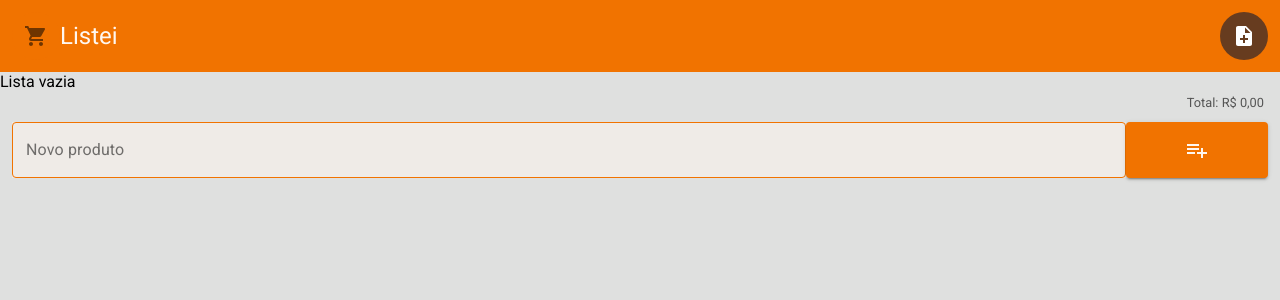
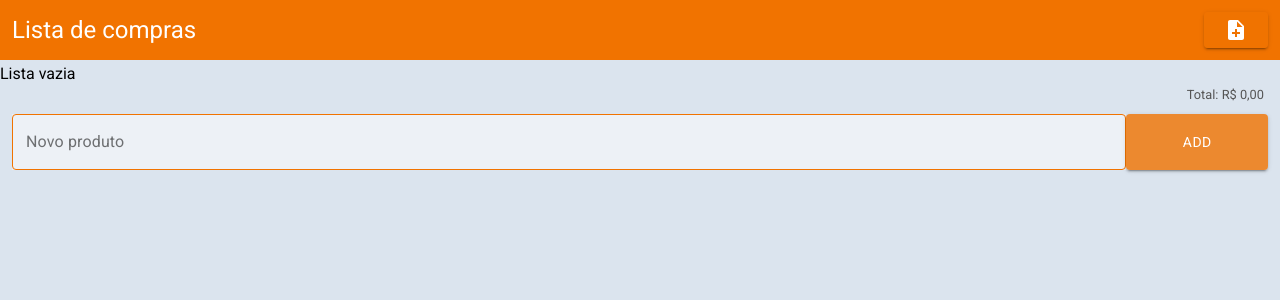
Before and after one commit to atreib/listeiv2, a React (Create React App) app: page / in a window 1280 px wide. Shown: the top 300 px of the page. Built offline with nearby package versions, Linux system fonts and the light colour scheme.

Commit message:
Revert "Issues/27: Improve theme UI"

```diff
--- a/package.json
+++ b/package.json
@@ -1,6 +1,6 @@
 {
   "name": "listei",
-  "version": "1.2.5",
+  "version": "1.2.4",
   "private": true,
   "dependencies": {
     "@material-ui/core": "^4.11.3",
--- a/src/components/pages/dashboard/DashboardPage.styles.tsx
+++ b/src/components/pages/dashboard/DashboardPage.styles.tsx
@@ -12,7 +12,7 @@ export {
   AppIconButton,
   AppCheckbox,
 } from './../../utils';
-export { NewListIcon, DeleteIcon, PlusIcon, MinusIcon, LogoIcon, AddProductIcon } from './../../utils/icons';
+export { NewListIcon, DeleteIcon, PlusIcon, MinusIcon } from './../../utils/icons';
 export { Product } from './Product';
 export { Quantity } from './Quantity';
 
@@ -23,11 +23,6 @@ export const ShoppingList = styled.div`
   display: flex;
   flex-direction: column;
   flex-wrap: wrap;
-`;
-
-export const TitleWrapper = styled.div`
-  display: flex;
-  align-items: center;
 `;
 
 export const ListTitle = styled.div`
@@ -42,7 +37,7 @@ export const ListTitle = styled.div`
 `;
 
 export const ListWrapper = styled.div`
-  padding: 0px 0px 4px 0px;
+  padding: 4px 0px 4px 0px;
 `;
 
 export const TotalPriceLabel = styled.div`
--- a/src/components/pages/dashboard/DashboardPage.tsx
+++ b/src/components/pages/dashboard/DashboardPage.tsx
@@ -6,16 +6,12 @@ import {
   NewProduct,
   ListWrapper,
   Product,
+  AppInput,
+  AppButton,
   AppList,
   NewListIcon,
   TotalPriceLabel,
   AppConfirmDialog,
-  LogoIcon,
-  TitleWrapper,
-  AddProductIcon,
-  AppIconButton,
-  AppInput,
-  AppButton,
 } from './DashboardPage.styles';
 import { colors } from './../../../helpers/theme';
 import { ShoppingListContext } from './../../../contexts';
@@ -120,21 +116,16 @@ export const DashboardPage = () => {
           <style>{`body { background-color: ${colors.background}; color: ${colors.contrastBackground}; }`}</style>
         </Helmet>
         <ListTitle>
-          <TitleWrapper>
-            <AppIconButton bgColor={colors.primary}>
-              <LogoIcon />
-            </AppIconButton>
-            Listei
-          </TitleWrapper>
+          <div>Lista de compras</div>
           <div>
-            <AppIconButton
+            <AppButton
               testId="startNewListBtn"
-              bgColor={colors.secondary}
-              fontColor={colors.contrastSecondary}
+              bgColor={colors.primary}
+              fontColor={colors.contrastPrimary}
               onClick={() => setIsStartNewListConfirmDialogOpened(true)}
             >
               <NewListIcon />
-            </AppIconButton>
+            </AppButton>
           </div>
         </ListTitle>
         <ListWrapper>
@@ -170,7 +161,7 @@ export const DashboardPage = () => {
             fontColor={colors.contrastPrimary}
             onClick={onAddNewProduct}
           >
-            <AddProductIcon />
+            Add
           </AppButton>
         </NewProduct>
       </ShoppingList>
--- a/src/components/pages/dashboard/Product.tsx
+++ b/src/components/pages/dashboard/Product.tsx
@@ -8,6 +8,7 @@ import {
   AppIconButton,
   AppCheckbox,
   Quantity,
+  DeleteIcon,
   AppConfirmDialog,
 } from './DashboardPage.styles';
 import { ProductModel } from '../../../models';
--- a/src/components/utils/buttons/AppButton.tsx
+++ b/src/components/utils/buttons/AppButton.tsx
@@ -21,7 +21,8 @@ interface ButtonProps {
 }
 
 const StyledButton = styled(Button)<ButtonProps>`
-  ${({ bgcolor }) => bgcolor && `background-color: ${bgcolor}; &:hover, &:focus { background-color: ${bgcolor}; } `}
+  ${({ bgcolor }) =>
+    bgcolor && `background-color: ${fade(bgcolor, 0.8)}; &:hover, &:focus { background-color: ${bgcolor}; } `}
   ${({ fontcolor }) => fontcolor && `color: ${fade(fontcolor, 1)};`}
 `;
 
--- a/src/components/utils/buttons/AppIconButton.tsx
+++ b/src/components/utils/buttons/AppIconButton.tsx
@@ -1,10 +1,11 @@
 import React, { ReactChild, ReactChildren } from 'react';
 import IconButton from '@material-ui/core/IconButton';
+import { fade } from '@material-ui/core/styles/colorManipulator';
 import styled from 'styled-components';
 
 interface ComponentProps {
   children: ReactChild | ReactChildren;
-  onClick?: () => void;
+  onClick: () => void;
   testId?: string;
   bgColor?: string;
   fontColor?: string;
@@ -18,8 +19,9 @@ interface ButtonProps {
 }
 
 const StyledIconButton = styled(IconButton)<ButtonProps>`
-  ${({ bgcolor }) => bgcolor && `background-color: ${bgcolor}; &:hover, &:focus { background-color: ${bgcolor}; } `}
-  ${({ fontcolor }) => fontcolor && `color: ${fontcolor};`}
+  ${({ bgcolor }) =>
+    bgcolor && `background-color: ${fade(bgcolor, 0.8)}; &:hover, &:focus { background-color: ${bgcolor}; } `}
+  ${({ fontcolor }) => fontcolor && `color: ${fade(fontcolor, 1)};`}
 
   &.MuiIconButton-sizeSmall {
     padding: 0px;
@@ -29,7 +31,7 @@ const StyledIconButton = styled(IconButton)<ButtonProps>`
 /**
  * Default icon button of our project
  * @param children: (ReactChild | ReactChildren) Button's content
- * @param onClick?: (onClick: () => void) Function to be called on button's click
+ * @param onClick: (onClick: () => void) Function to be called on button's click
  * @param bgColor?: (string) background hexadecimal color
  * @param fontColor?: (string) font hexadecimal color
  * @param disabled?: (boolean) Is input disabled?
--- a/src/components/utils/icons/Icons.tsx
+++ b/src/components/utils/icons/Icons.tsx
@@ -2,14 +2,5 @@ import DeleteIcon from '@material-ui/icons/Delete';
 import AddIcon from '@material-ui/icons/Add';
 import RemoveIcon from '@material-ui/icons/Remove';
 import NoteAddIcon from '@material-ui/icons/NoteAdd';
-import ShoppingCartIcon from '@material-ui/icons/ShoppingCart';
-import PlaylistAddIcon from '@material-ui/icons/PlaylistAdd';
 
-export {
-  DeleteIcon as DeleteIcon,
-  AddIcon as PlusIcon,
-  RemoveIcon as MinusIcon,
-  NoteAddIcon as NewListIcon,
-  ShoppingCartIcon as LogoIcon,
-  PlaylistAddIcon as AddProductIcon,
-};
+export { DeleteIcon as DeleteIcon, AddIcon as PlusIcon, RemoveIcon as MinusIcon, NoteAddIcon as NewListIcon };
--- a/src/helpers/theme/colors.tsx
+++ b/src/helpers/theme/colors.tsx
@@ -1,11 +1,11 @@
 export const colors = {
   primary: '#F17300',
-  contrastPrimary: '#FFF7F0',
-  background: '#DFE0DF',
+  contrastPrimary: '#FFFFFF',
+  background: '#DBE4EE',
   contrastBackground: '#000000',
   contrastBackgroundLighter: '#555555',
-  secondary: '#673C1F',
-  contrastSecondary: '#fff',
-  danger: '#C45258',
-  contrastDanger: '#FFF7F0',
+  secondary: '#3E7CB1',
+  contrastSecondary: '#FFFFFF',
+  danger: '#bb2124',
+  contrastDanger: '#FFFFFF',
 };
```
Also changed, not shown: 1 other file (tests, documents, lock files or other folders).
